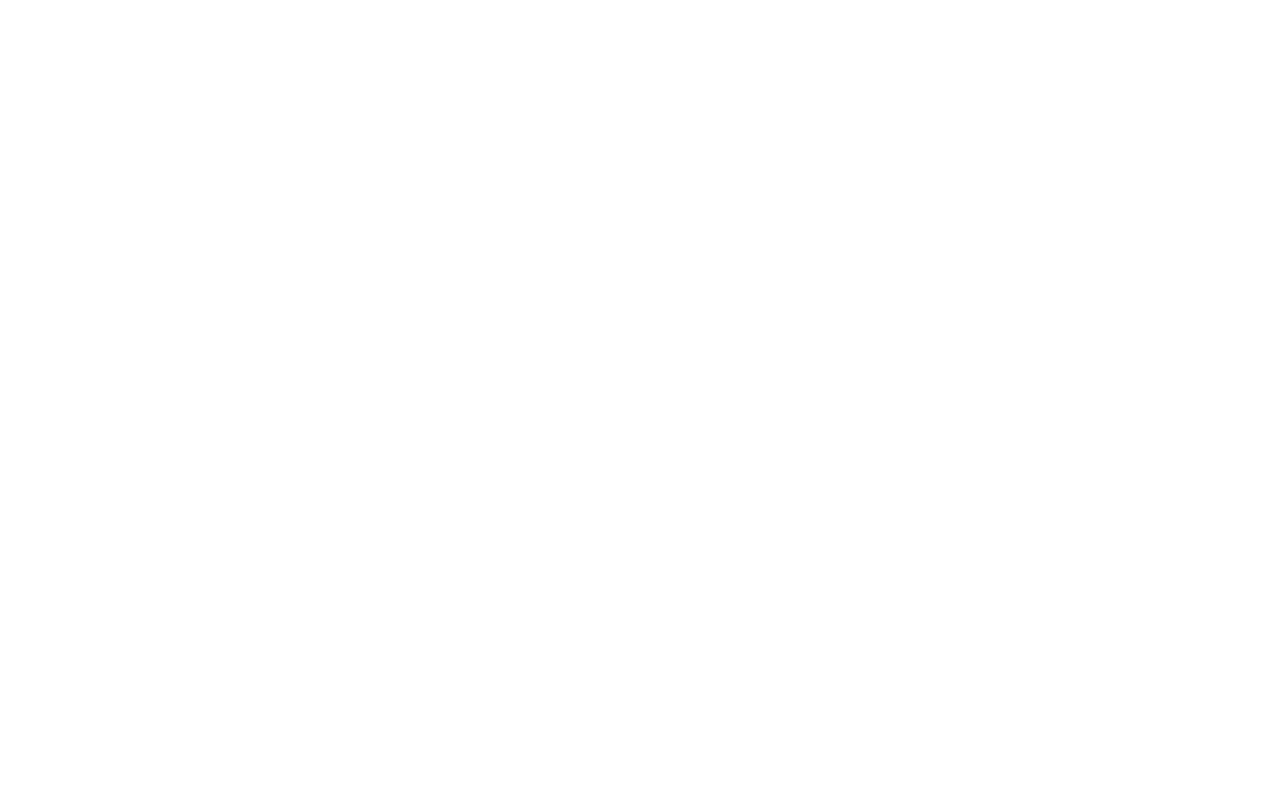
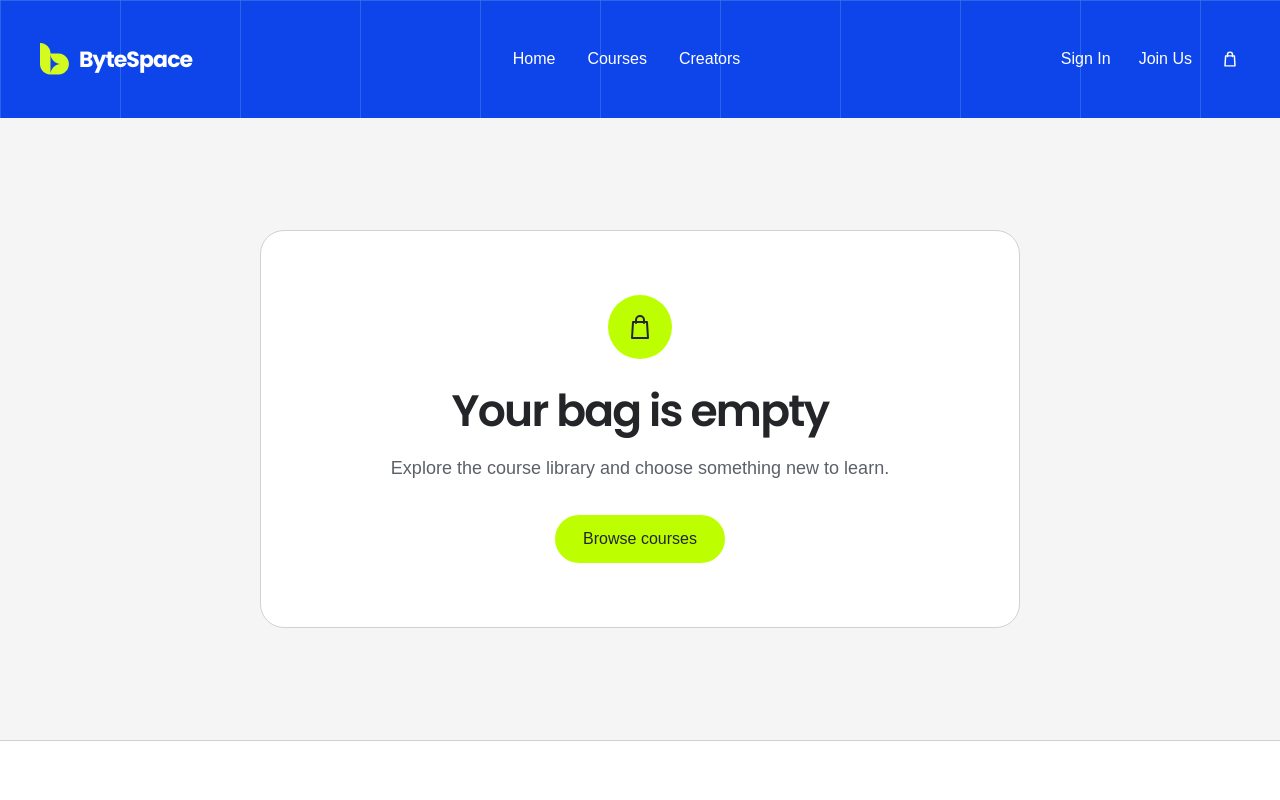
Before and after one commit to billalhossainjoy/bytespacenew, a Next.js app: page /cart in a window 1280 px wide. Before the commit this address had no page. Shown: the top 800 px of the page. Built offline with nearby package versions, Linux system fonts and the light colour scheme; a web font is replaced by a local one.

Commit message:
fix navigation interactions

```diff
--- /dev/null
+++ b/src/app/(marketing)/cart/page.tsx
@@ -0,0 +1,50 @@
+import type { Metadata } from "next";
+import Link from "next/link";
+
+export const metadata: Metadata = {
+  title: "Your bag",
+  description: "Review the courses in your ByteSpace bag.",
+};
+
+export default function CartPage() {
+  return (
+    <main className="bg-shuttle-gray-50 px-6 py-20 sm:py-28">
+      <section className="mx-auto max-w-[760px] rounded-3xl border border-shuttle-gray-200 bg-white px-6 py-16 text-center sm:px-12">
+        <div className="mx-auto grid size-16 place-items-center rounded-full bg-electric-lime-400 text-shuttle-gray-950">
+          <svg
+            aria-hidden="true"
+            className="size-8"
+            fill="none"
+            viewBox="0 0 24 24"
+            xmlns="http://www.w3.org/2000/svg"
+          >
+            <path
+              d="M6.75 8.25h10.5l.75 12H6l.75-12Z"
+              stroke="currentColor"
+              strokeLinejoin="round"
+              strokeWidth="1.5"
+            />
+            <path
+              d="M9 9V6.75a3 3 0 0 1 6 0V9"
+              stroke="currentColor"
+              strokeLinecap="round"
+              strokeWidth="1.5"
+            />
+          </svg>
+        </div>
+        <h1 className="mt-6 font-heading text-[36px] font-semibold leading-tight tracking-[-0.04em] text-shuttle-gray-950 sm:text-heading-m">
+          Your bag is empty
+        </h1>
+        <p className="mx-auto mt-4 max-w-[500px] text-body-l text-shuttle-gray-700">
+          Explore the course library and choose something new to learn.
+        </p>
+        <Link
+          className="mt-8 inline-flex h-[48px] items-center justify-center rounded-full bg-electric-lime-400 px-7 text-label-m font-medium text-shuttle-gray-950 transition-transform hover:scale-[1.03] focus-visible:outline-2 focus-visible:outline-offset-4 focus-visible:outline-persian-blue-600"
+          href="/search"
+        >
+          Browse courses
+        </Link>
+      </section>
+    </main>
+  );
+}
--- a/src/app/(marketing)/search/page.tsx
+++ b/src/app/(marketing)/search/page.tsx
@@ -7,6 +7,13 @@ export const metadata: Metadata = {
   description: "Search and discover your next ByteSpace course.",
 };
 
-export default function SearchPage() {
-  return <SearchPageContent />;
+type SearchPageProps = {
+  searchParams: Promise<{ q?: string | string[] }>;
+};
+
+export default async function SearchPage({ searchParams }: SearchPageProps) {
+  const { q } = await searchParams;
+  const initialQuery = Array.isArray(q) ? (q[0] ?? "") : (q ?? "");
+
+  return <SearchPageContent initialQuery={initialQuery} />;
 }
--- a/src/components/Header.tsx
+++ b/src/components/Header.tsx
@@ -16,6 +16,7 @@ const mobileNavigation = [
   ...navigation,
   { label: "Sign In", href: "/login" },
   { label: "Join Us", href: "/register" },
+  { label: "Shopping Bag", href: "/cart" },
 ];
 
 function BagIcon() {
@@ -118,13 +119,13 @@ export function Header() {
           <Link className="transition-opacity hover:opacity-70" href="/register">
             Join Us
           </Link>
-          <button
+          <Link
             aria-label="Open shopping bag"
             className="transition-opacity hover:opacity-70"
-            type="button"
+            href="/cart"
           >
             <BagIcon />
-          </button>
+          </Link>
         </div>
 
         <button
--- /dev/null
+++ b/src/components/creator-profile/CreatorFollowControls.tsx
@@ -0,0 +1,32 @@
+"use client";
+
+import { useState } from "react";
+
+const initialFollowerCount = 12;
+
+export function CreatorFollowControls() {
+  const [following, setFollowing] = useState(false);
+  const followerCount = initialFollowerCount + (following ? 1 : 0);
+
+  return (
+    <>
+      <span
+        aria-live="polite"
+        className="rounded-full bg-white px-5 py-3 text-label-m text-shuttle-gray-950"
+      >
+        <strong className="mr-2 font-medium text-persian-blue-800">
+          {followerCount}
+        </strong>
+        Followers
+      </span>
+      <button
+        aria-pressed={following}
+        className="ml-auto rounded-full bg-electric-lime-400 px-6 py-3 text-label-m font-medium text-shuttle-gray-950 transition-transform hover:scale-[1.03] focus-visible:outline-2 focus-visible:outline-offset-4 focus-visible:outline-white"
+        onClick={() => setFollowing((current) => !current)}
+        type="button"
+      >
+        {following ? "Following" : "Follow"}
+      </button>
+    </>
+  );
+}
--- a/src/components/creator-profile/CreatorProfileHero.tsx
+++ b/src/components/creator-profile/CreatorProfileHero.tsx
@@ -1,5 +1,6 @@
 import Image from "next/image";
 
+import { CreatorFollowControls } from "@/components/creator-profile/CreatorFollowControls";
 import { courses } from "@/data/courses";
 
 const gridBackground = {
@@ -60,16 +61,7 @@ export function CreatorProfileHero() {
             </strong>
             Products
           </span>
-          <span className="rounded-full bg-white px-5 py-3 text-label-m text-shuttle-gray-950">
-            <strong className="mr-2 font-medium text-persian-blue-800">12</strong>
-            Followers
-          </span>
-          <button
-            className="ml-auto rounded-full bg-electric-lime-400 px-6 py-3 text-label-m font-medium text-shuttle-gray-950 transition-transform hover:scale-[1.03]"
-            type="button"
-          >
-            Follow
-          </button>
+          <CreatorFollowControls />
         </div>
       </div>
     </section>
--- a/src/components/landing/CreatorCta.tsx
+++ b/src/components/landing/CreatorCta.tsx
@@ -1,4 +1,5 @@
 import Image from "next/image";
+import Link from "next/link";
 
 export function CreatorCta() {
   return (
@@ -80,12 +81,12 @@ export function CreatorCta() {
           course on the ByteSpace Course Library.
         </p>
 
-        <a
+        <Link
           className="bg-electric-lime-400 mt-10 inline-flex items-center justify-center rounded-full px-6 py-3 text-label-l font-medium text-shuttle-gray-950 transition-transform hover:scale-[1.03] focus-visible:outline-2 focus-visible:outline-offset-4 focus-visible:outline-white"
-          href="#course-creator"
+          href="/register"
         >
           Join as Creator
-        </a>
+        </Link>
       </div>
     </section>
   );
--- a/src/components/landing/Hero.tsx
+++ b/src/components/landing/Hero.tsx
@@ -18,8 +18,9 @@ export function Hero() {
         </p>
 
         <form
-          action="#courses"
+          action="/search"
           className="mt-[58px] flex w-full max-w-[582px] flex-col gap-3 sm:flex-row sm:gap-4"
+          method="get"
         >
           <label className="flex h-[52px] flex-1 items-center gap-3 rounded-full bg-white px-6 text-left shadow-sm">
             <span className="sr-only">Search courses</span>
--- a/src/components/search/SearchPageContent.tsx
+++ b/src/components/search/SearchPageContent.tsx
@@ -53,8 +53,12 @@ function SearchIcon({ alt = "", file, height, width }: IconProps) {
   );
 }
 
-export function SearchPageContent() {
-  const [query, setQuery] = useState("");
+type SearchPageContentProps = {
+  initialQuery?: string;
+};
+
+export function SearchPageContent({ initialQuery = "" }: SearchPageContentProps) {
+  const [query, setQuery] = useState(initialQuery);
   const [selectedCategory, setSelectedCategory] = useState("Featured");
   const [level, setLevel] = useState("all");
   const [sort, setSort] = useState("relevant");
```
